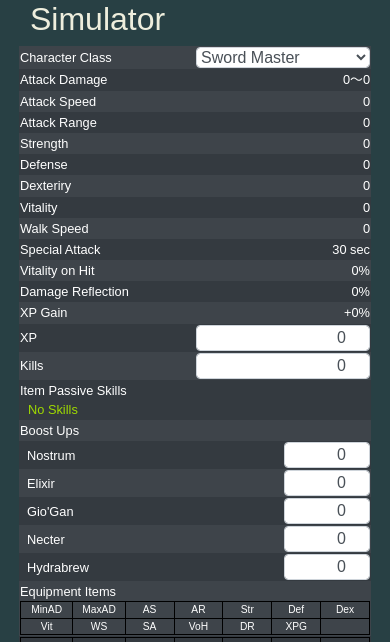
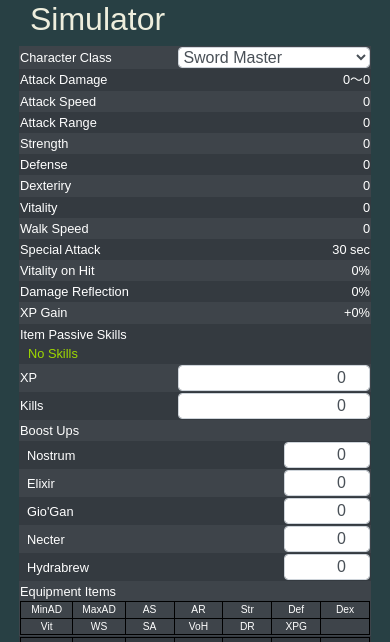
Before and after one commit to Candle5000/uruluk, a PHP site: template templates/simulator/index.phtml in a window 390 px wide. Shown: the part 56-698 px from the top of the page. Run offline with PHP 8.4, Linux system fonts and the light colour scheme; the template is opened without the code that fills it, so the values that code supplies are empty; some libraries are stand-ins or nearby versions.

Commit message:
PC向けのステータス欄のレイアウトを修正, 項目の順序を変更

```diff
--- a/public/css/main.css
+++ b/public/css/main.css
@@ -49,6 +49,12 @@ a.link-home {
 }
 .w-15 {
 	width: 15%!important;
+}
+.w-30 {
+	width: 30%!important;
+}
+.w-45 {
+	width: 45%!important;
 }
 .border-black {
 	border-color: #000!important;
--- a/templates/simulator/index.phtml
+++ b/templates/simulator/index.phtml
@@ -8,12 +8,12 @@
 
     <div class="container">
       <h2>Simulator</h2>
-      <div class="row">
+      <div class="row mb-md-2">
         <div class="col-12 col-md-6 px-1">
           <table class="table-attributes table-dark table-striped w-100 small">
             <colgroup>
-              <col class="w-50" />
-              <col class="w-25" />
+              <col class="w-45" />
+              <col class="w-30" />
               <col />
             </colgroup>
             <tbody>
@@ -81,6 +81,25 @@
                 <td class="text-right">+<span class="attr-xpg">0</span>%</td>
               </tr>
               <tr>
+                <td colspan="3">
+                  Item Passive Skills
+                  <ul class="list-unstyled item-skill ml-2 mb-0">
+                    <li>No Skills</li>
+                  </ul>
+                </td>
+              </tr>
+            </tbody>
+          </table>
+        </div>
+        <div class="col-12 col-md-6 px-1">
+          <table class="table-attributes table-dark table-striped w-100 small">
+            <colgroup>
+              <col class="w-45" />
+              <col class="w-30" />
+              <col />
+            </colgroup>
+            <tbody>
+              <tr>
                 <td>XP</td>
                 <td colspan="2">
                   <div class="form-group m-0">
@@ -94,14 +113,6 @@
                   <div class="form-group m-0">
                     <input type="number" class="form-control character-kills p-0 h-auto text-right pr-2" min="0" value="0" />
                   </div>
-                </td>
-              </tr>
-              <tr>
-                <td colspan="3">
-                  Item Passive Skills
-                  <ul class="list-unstyled item-skill ml-2 mb-0">
-                    <li>No Skills</li>
-                  </ul>
                 </td>
               </tr>
               <tr>
@@ -150,7 +161,9 @@
             </tbody>
           </table>
         </div>
-        <div class="col-12 col-md-6 px-1">
+      </div>
+      <div class="row">
+        <div class="col-12 px-1">
           <table class="table-item-slot table-dark table-striped w-100 small">
             <tbody>
               <tr>
```
